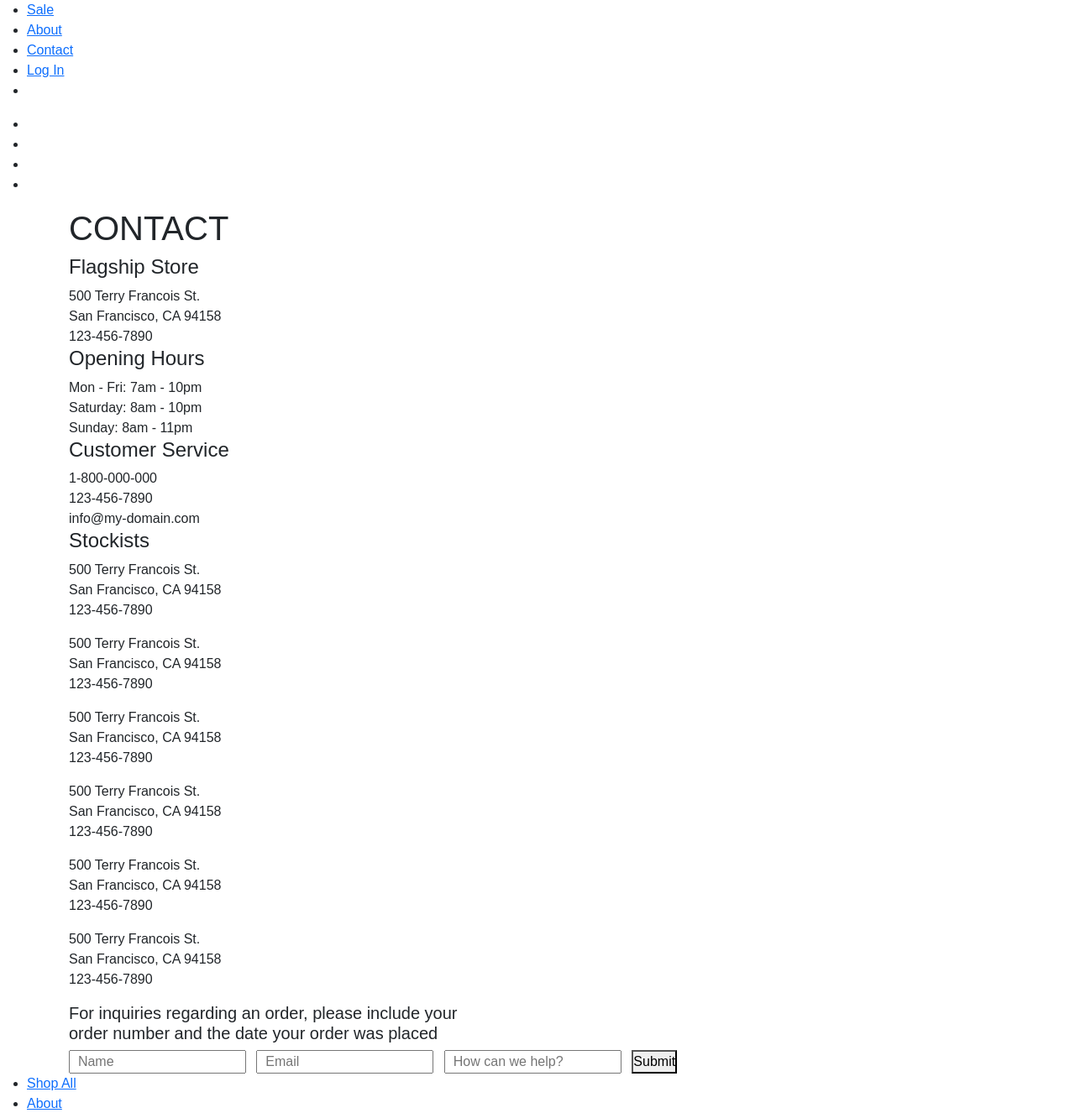
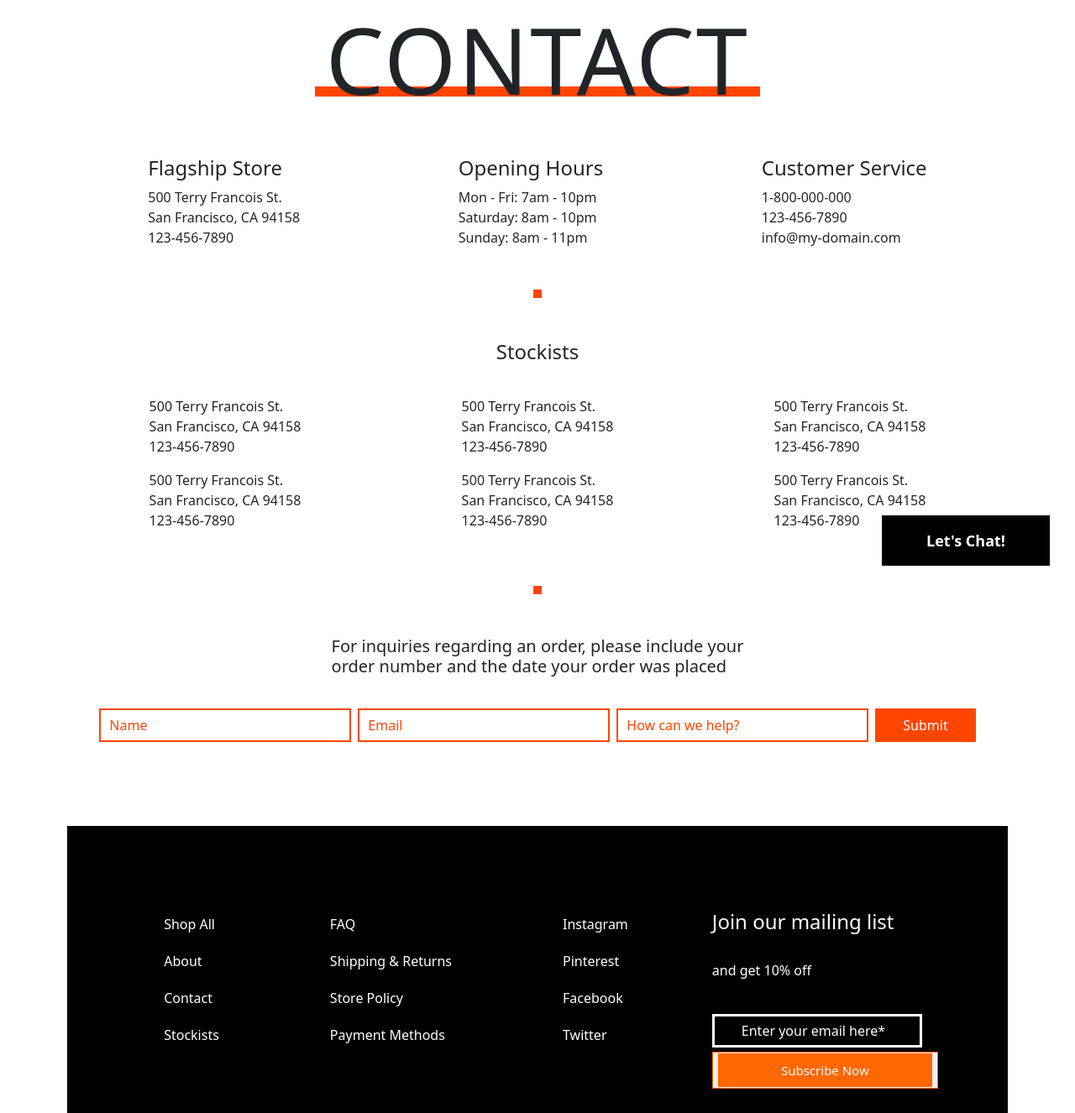
Before and after one commit to hieu0503/T-ShirtStore, a plain HTML site: page Project/Contact/index.html in a window 1280 px wide. Shown: the part 96-1422 px from the top of the page at 84% size. Drawn offline with nearby package versions, Linux system fonts and the light colour scheme.

Commit message:
Update style.css

```diff
--- a/Project/Contact/style.css
+++ b/Project/Contact/style.css
@@ -1,23 +1,239 @@
 * {
-    margin: 0px;
-    padding: 0px;
+  box-sizing: border-box;
+}
+body {
   font-family: Arial, Helvetica, sans-serif;
 }
-
-  .about .container {
-    max-width: 1704px !important;
-    margin: 50px;
+.container {
+  width: 1290px;
+  margin: 0 auto;
+  display: flex;
+  flex-flow: column wrap;
 }
-
-  .about .container .row .top {
+.layout-1 {
+  position: relative;
+  margin-top: 100px;
+  display: flex;
+  justify-content: center;
+}
+.line-under-bigtext {
+  border: 1px solid orangered;
+  background: orangered;
+  min-height: 12px;
+  position: absolute;
+  bottom: 21px;
+  width: 530px;
+  z-index: -1;
+}
+.big-text {
+  text-align: center;
+}
+.big-text h1 {
+  letter-spacing: 0.02em;
+  font-size: 110px;
+  margin: 0;
+}
+.top {
+  display: flex;
+  justify-content: space-around;
   padding-top: 50px;
-    border-bottom: 8px solid orange;
-    z-index: 1;
-    height: 98px;
-    display: block;
 }
-  .about .container .row .top h1 {
-    font-size: 50px;
-    margin: 0 0 -20px;
-    z-index: 2;
+.dot-block {
+  display: flex;
+  justify-content: center;
+  padding-top: 50px;
 }
+.dot {
+  background-color: orangered;
+  width: 10px;
+  height: 10px;
+}
+.mid-header {
+  display: flex;
+  justify-content: center;
+  padding-top: 50px;
+}
+.mid {
+  display: flex;
+  justify-content: space-around;
+  padding-top: 30px;
+}
+.bot-text {
+  display: flex;
+  justify-content: center;
+  padding-top: 50px;
+}
+form {
+  display: flex;
+  justify-content: center;
+  padding-top: 30px;
+  padding-bottom: 100px;
+}
+form input {
+  border: 2px solid orangered;
+  height: 40px;
+  width: 300px;
+}
+form button {
+  color: white;
+  height: 40px;
+  width: 120px;
+  background-color: orangered;
+  border: 2px solid orangered;
+}
+form input:hover {
+  background-color: orange;
+}
+::placeholder {
+  color: orangered;
+}
+/* Header */
+.menu {
+  display: flex;
+  align-items: center;
+  height: 80px;
+  margin: 0px 80px 0px 80px;
+  line-height: 80px;
+  width: 1744px;
+  margin-bottom: 20px;
+  position: fixed;
+  top: 0;
+  background-color: whitesmoke;
+}
+.menu .logo {
+  background-color: black;
+  color: white;
+  text-decoration: none;
+  font-size: 25px;
+  height: 45px;
+  line-height: 45px;
+  width: 120px;
+  text-align: center;
+}
+.menu .logo:hover {
+  color: #ff6701;
+}
+.menu #main-menu ul {
+  display: flex;
+}
+.menu #main-menu ul li {
+  list-style: none;
+}
+.menu #main-menu ul li a {
+  text-decoration: none;
+  margin-right: 50px;
+}
+ul #menu1 {
+  display: flex;
+  margin-left: 400px;
+}
+ul #menu1 a {
+  color: black;
+  padding-right: 30px;
+}
+ul #menu1 a:hover {
+  color: #ff6701;
+}
+ul #btn-login {
+  margin: 00px 200px 0px 40px;
+}
+ul #btn-login a {
+  color: black;
+}
+#btn-login i {
+  margin-right: 10px;
+}
+#btn-login span:hover {
+  color: grey;
+}
+#icon-cart a {
+  color: black;
+}
+/* Footer */
+.footer {
+  background-color: black;
+  height: 350px;
+  margin: 0px 80px 80px 80px;
+}
+.footer #footer-service {
+  display: flex;
+  align-items: center;
+  justify-content: center;
+}
+.footer #footer-service ul {
+  margin-top: 50px;
+}
+.footer #footer-service ul li {
+  list-style: none;
+  margin-right: 100px;
+  margin-top: 20px;
+}
+.footer #footer-service ul li a {
+  text-decoration: none;
+  color: white;
+}
+.footer #footer-service #footer-service1 {
+  color: white;
+  margin-top: 100px;
+}
+.footer #footer-service #footer-service1 input {
+  height: 40px;
+  width: 250px;
+  background-color: black;
+  border: 3px solid white;
+  color: white;
+}
+.footer #footer-service #footer-service1 input::placeholder {
+  color: white;
+  padding-left: 30px;
+}
+.footer #footer-service #footer-service1 button {
+  display: flex;
+  margin-top: 5px;
+  border: 1px solid #ff6701;
+  font-size: 15px;
+}
+.footer #footer-service #footer-service1 button a {
+  text-decoration: none;
+  color: white;
+  display: flex;
+  align-items: center;
+  justify-content: center;
+  display: flex;
+  height: 40px;
+  width: 255px;
+  background-color: #ff6701;
+}
+.footer #footer-service #footer-service1 button a:hover {
+  background-color: #ffc288;
+}
+.social {
+  position: fixed;
+  right: 30px;
+  top: 150px;
+}
+.social ul li {
+  list-style: none;
+  margin-top: 10px;
+}
+.social ul li a {
+  text-decoration: none;
+  color: black;
+}
+.chat {
+  height: 60px;
+  width: 200px;
+  background-color: black;
+  position: fixed;
+  right: 30px;
+  bottom: 30px;
+  justify-content: center;
+  display: flex;
+  align-items: center;
+  font-size: 18px;
+  font-weight: 550;
+}
+.chat a {
+  text-decoration: none;
+  color: white;
+}
```
Lines whose indentation alone changed are shown as unchanged.
